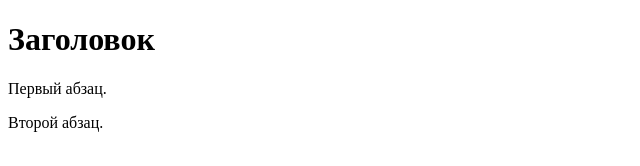
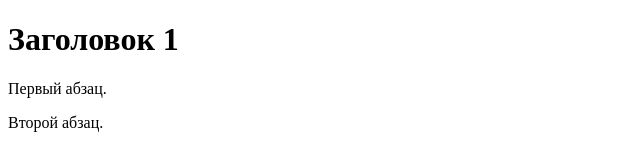
Before and after one commit to Novikoff-Progs/first-project, a plain HTML site: page index.html in a window 1280 px wide. Shown: the full height of the page, 0-640 px from the left. Drawn offline with Linux system fonts and the light colour scheme.

Commit message:
мой первый коммит

```diff
--- a/index.html
+++ b/index.html
@@ -5,7 +5,7 @@
   <title>Пример веб-страницы</title>
  </head>
  <body>
-  <h1>Заголовок</h1>
+  <h1>Заголовок 1</h1>
   <!-- Комментарий -->
   <p>Первый абзац.</p>
   <p>Второй абзац.</p>
--- a/style.css
+++ b/style.css
@@ -1,3 +1,3 @@
 .class {
-    font-size: 24px;;
+    font-size: 24px;
 }
```
